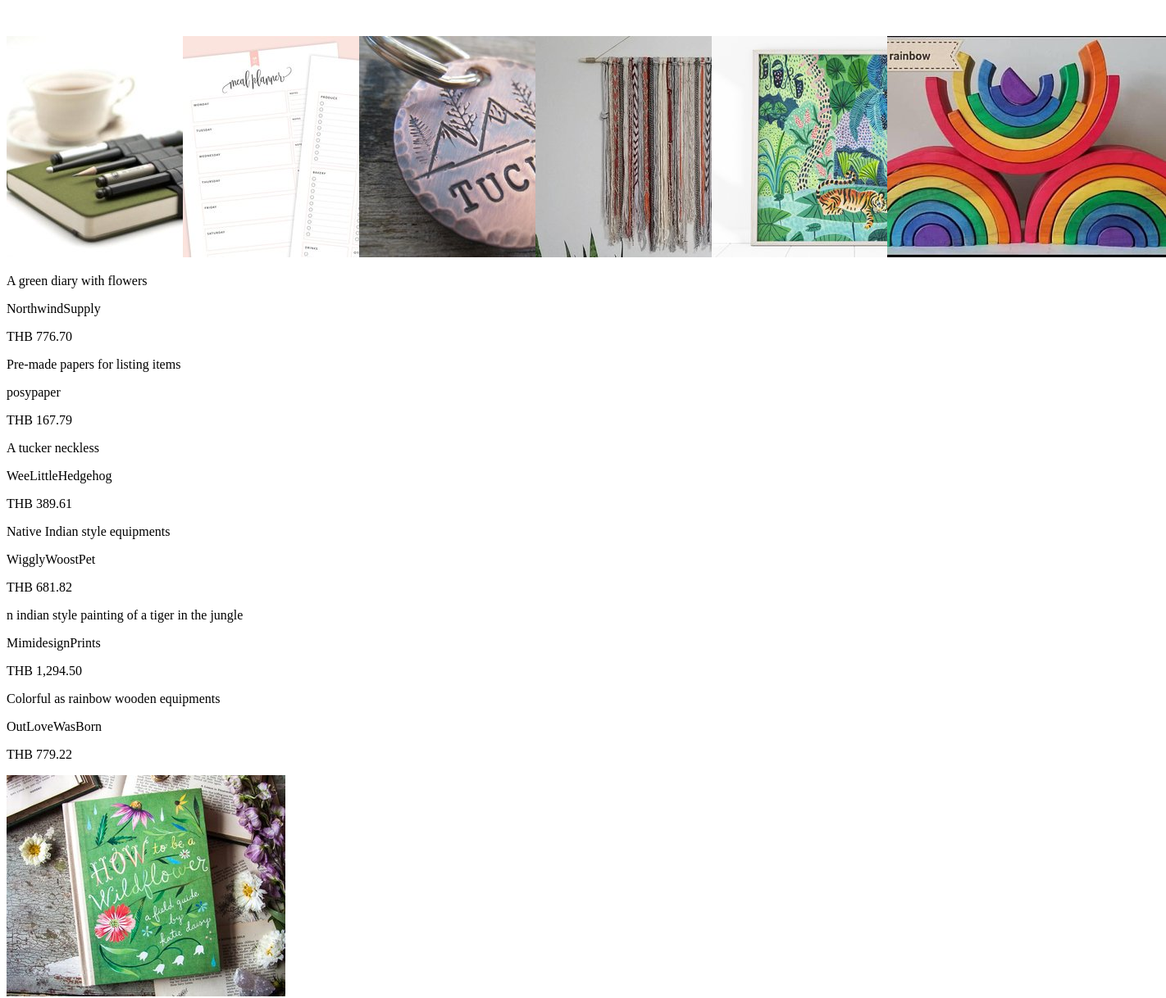
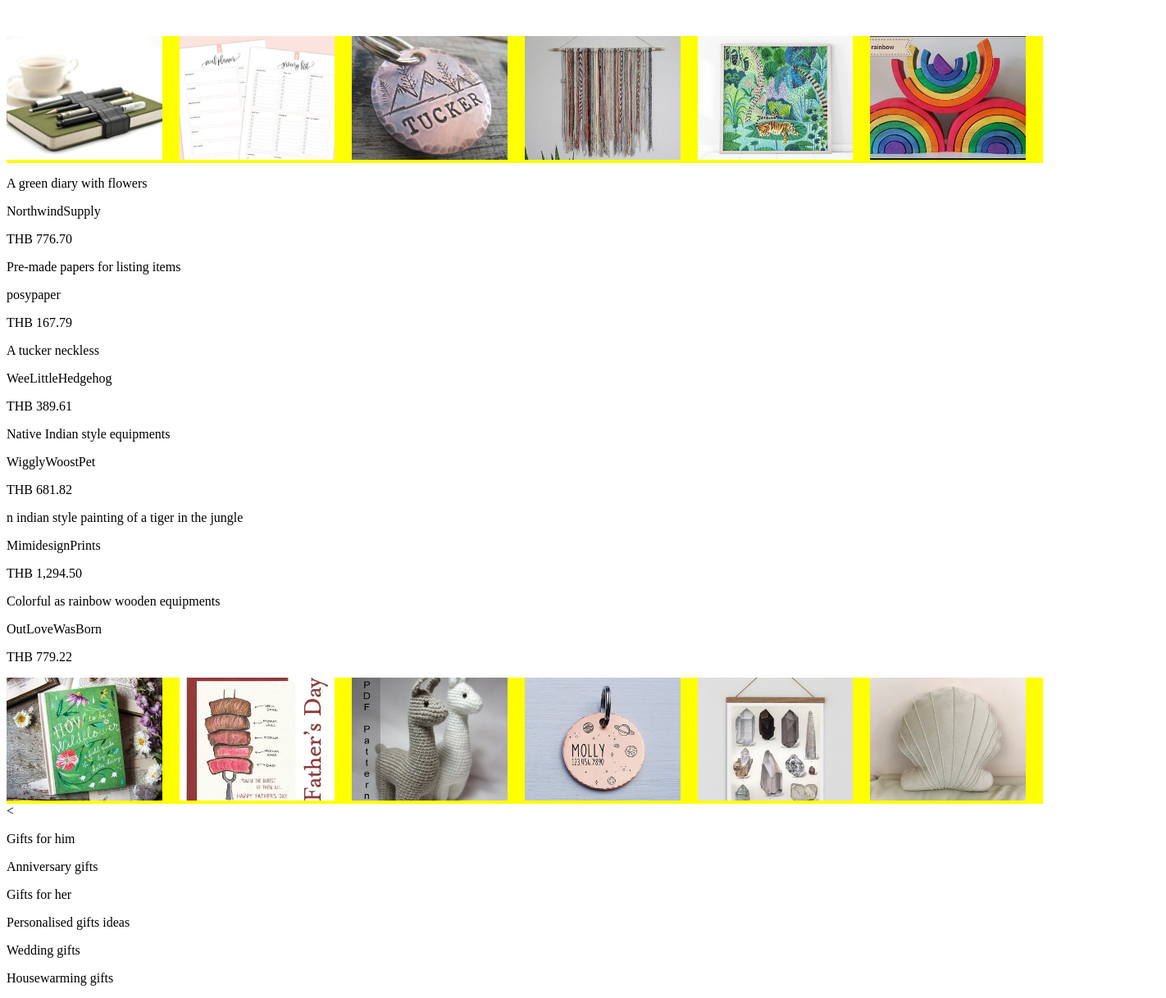
Before and after one commit to StefanoSilv/Etsy, a website: page client/marketshop.html in a window 1280 px wide. Shown: the part 265-1483 px from the top of the page at 82% size, 1422 px wide, since content can reach past the window. Drawn offline with Linux system fonts and the light colour scheme.

Commit message:
Fixed pics

```diff
--- a/client/marketshop.html
+++ b/client/marketshop.html
@@ -57,25 +57,23 @@
 		<div class="price"><p>THB 779.22</p></div>
 
 		<!-- The shop for gifts section -->
+		<div class="pictures-gifts-flex">
+		<div class="pictures-gifts"><img src="7.jpg" alt="Anniversary gifts"></div>
+		<div class="pictures-gifts"><img src="8.jpg" alt="gifts for him"></div>
+		<div class="pictures-gifts"><img src="9.jpg" alt="Gifts for her"></div>
+		<div class="pictures-gifts"><img src="10.jpg" alt="Personalised gift ideas"></div>
+		<div class="pictures-gifts"><img src="11.jpg" alt="wedding gifts"></div>
+		<div class="pictures-gifts"><img src="12.jpg" alt="Housewarming gifts"></div>
+		</div>
 
-		<div class="pictures-gifts"><img src="7.jpg" alt="Anniversary gifts"></div>
+		<<div class="sub-gifts-flex">
+		<div class="sub-gifts"><p>Gifts for him</p></div>
 		<div class="sub-gifts"><p>Anniversary gifts</p></div>
-
-		<div class="pictures-gifts"><img src="8.jpg" alt="gifts for him"></div>
-		<div class="sub-gifts"><p>Gifts for him</p></div>
-
-		<div class="pictures-gifts"><img src="9.jpg" alt="Gifts for her"></div>
 		<div class="sub-gifts"><p>Gifts for her</p></div>
-
-		<div class="pictures-gifts"><img src="10.jpg" alt="Personalised gift ideas"></div>
 		<div class="sub-gifts"><p>Personalised gifts ideas</p></div>
-
-		<div class="pictures-gifts"><img src="11.jpg" alt="wedding gifts"></div>
 		<div class="sub-gifts"><p>Wedding gifts</p></div>
-
-		<div class="pictures-gifts"><img src="12.jpg" alt="Housewarming gifts"></div>
 		<div class="sub-gifts"><p>Housewarming gifts</p></div>
-
+		</div>
 
 
 	</body>
--- a/client/style.css
+++ b/client/style.css
@@ -14,12 +14,18 @@
 
 }
 
-.pictures-flex{
+.pictures-flex, .pictures-gifts-flex{
 	display: flex;
-	justify-content: space-between;
+	justify-content: space-around;
 	width: 100%;
+	margin: 0;
+	background-color: yellow;
 }
 
-.pictures{
-	width: 15%;
+.pictures img{
+width: 90%;
 }
+
+.pictures-gifts img{
+width: 90%;
+}
```
